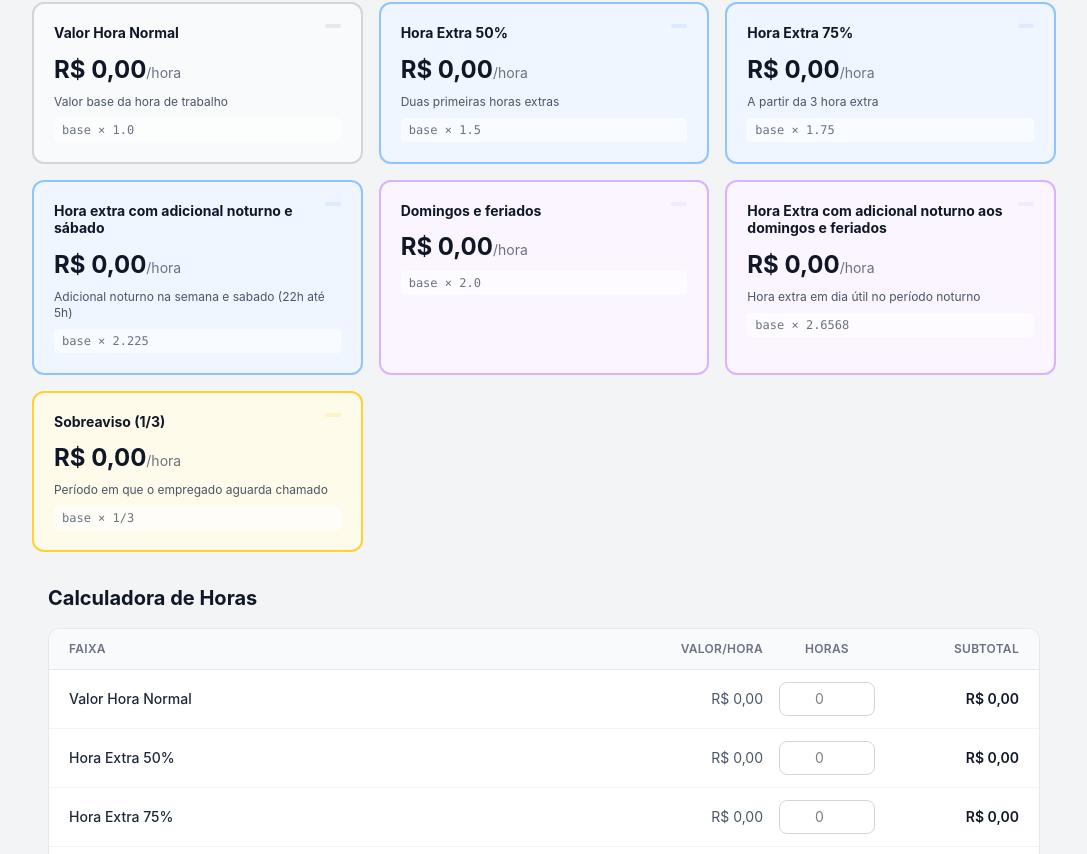
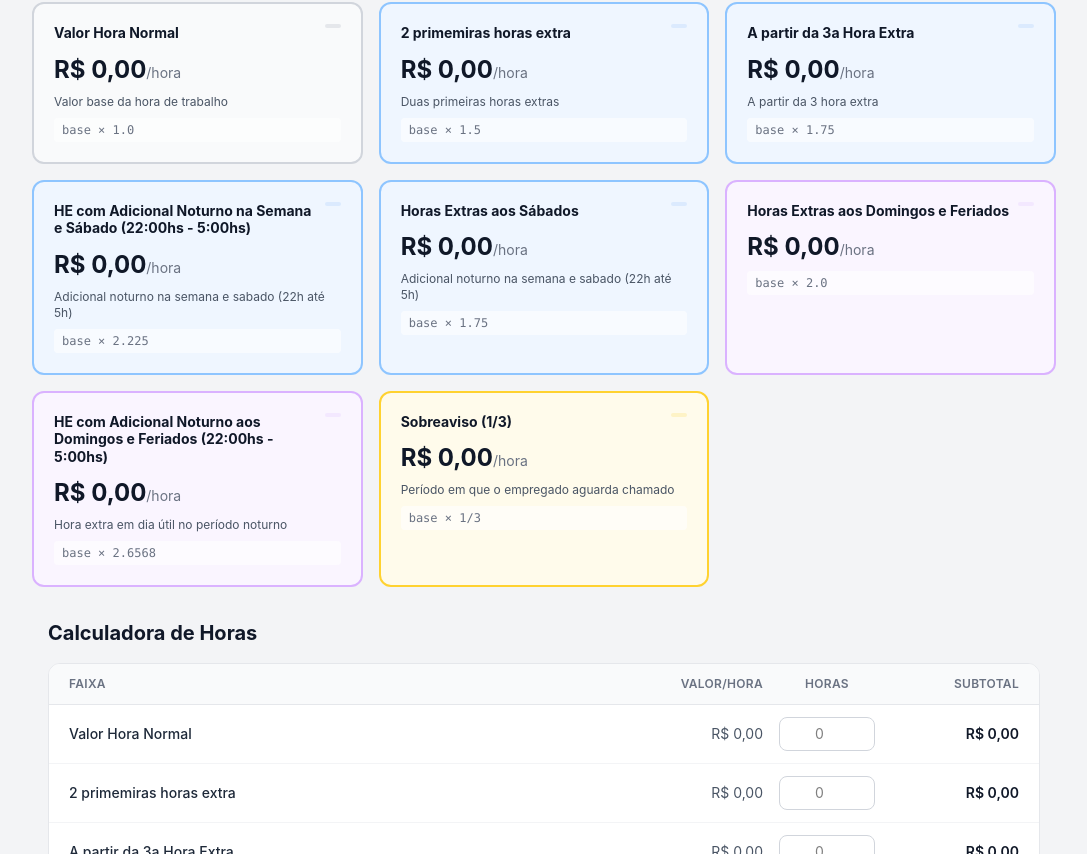
Before and after one commit to paulograbin/horasExtras, a React (Vite) app: page / in a window 1280 px wide. Shown: the part 266-1120 px from the top of the page, without its empty margins (96-1183 px from the left). Built offline with nearby package versions, Linux system fonts and the light colour scheme.

Commit message:
feat: persist state in localStorage and update band names
- Salary and hours inputs now survive page reloads via localStorage
- Updated band names and added "Horas Extras aos Sábados" band

```diff
--- a/src/App.tsx
+++ b/src/App.tsx
@@ -1,4 +1,4 @@
-import { useState, useMemo } from 'react';
+import { useState, useMemo, useEffect } from 'react';
 import { CONFIG } from './config';
 import { calculateAllBands } from './utils/calculations';
 import { Header } from './components/Header';
@@ -8,7 +8,14 @@ import { HoursCalculator } from './components/HoursCalculator';
 import { Footer } from './components/Footer';
 
 function App() {
-  const [salary, setSalary] = useState(0);
+  const [salary, setSalary] = useState(() => {
+    const saved = localStorage.getItem('salary');
+    return saved ? Number(saved) : 0;
+  });
+
+  useEffect(() => {
+    localStorage.setItem('salary', String(salary));
+  }, [salary]);
 
   const results = useMemo(
     () => calculateAllBands(salary, CONFIG),
--- a/src/components/HoursCalculator.tsx
+++ b/src/components/HoursCalculator.tsx
@@ -1,4 +1,4 @@
-import { useState } from 'react';
+import { useState, useEffect } from 'react';
 import type { CalculationResult } from '../types';
 import { formatBRL } from '../utils/calculations';
 
@@ -7,7 +7,14 @@ interface HoursCalculatorProps {
 }
 
 export function HoursCalculator({ results }: HoursCalculatorProps) {
-  const [hours, setHours] = useState<Record<string, number>>({});
+  const [hours, setHours] = useState<Record<string, number>>(() => {
+    const saved = localStorage.getItem('hours');
+    return saved ? JSON.parse(saved) : {};
+  });
+
+  useEffect(() => {
+    localStorage.setItem('hours', JSON.stringify(hours));
+  }, [hours]);
 
   const handleHoursChange = (bandId: string, value: string) => {
     const parsed = parseFloat(value);
--- a/src/config.ts
+++ b/src/config.ts
@@ -12,18 +12,6 @@ export const CONFIG: Config = {
   // Use 200 para jornada de 40h/semana, ou 180 para escala 12×36
   horasMensais: 200,
 
-
-  // 2 Primeiras Horas Extras 50%
-  // "A partir da 3a Hora Extra   // 75%"
-  // 	"HE com Adicional Noturno na Semana e Sábado (22:00hs - 5:00hs)
-  // 220,25%"	"Horas Extras
-  // aos Sábados
-  // 75%"	"Horas Extras aos Domingos e Feriados
-  // 100%"	"HE com Adicional Noturno aos Domingos e Feriados (22:00hs - 5:00hs)
-  // 265,68%"	"Sobreaviso
-  // 33%"
-
-
   bands: [
     {
       id: 'base',
@@ -35,7 +23,7 @@ export const CONFIG: Config = {
     },
     {
       id: 'extra50',
-      name: 'Hora Extra 50%',
+      name: '2 primemiras horas extra',
       description: 'Duas primeiras horas extras',
       multiplier: 1.5,
       legalBasis: '',
@@ -43,7 +31,7 @@ export const CONFIG: Config = {
     },
     {
       id: 'extra75',
-      name: 'Hora Extra 75%',
+      name: 'A partir da 3a Hora Extra',
       description: 'A partir da 3 hora extra',
       multiplier: 1.75,
       legalBasis: '',
@@ -51,15 +39,25 @@ export const CONFIG: Config = {
     },
     {
       id: 'extra100',
-      name: 'Hora extra com adicional noturno e sábado',
+      name: 'HE com Adicional Noturno na Semana e Sábado (22:00hs - 5:00hs)',
       description: 'Adicional noturno na semana e sabado (22h até 5h)',
       multiplier: 2.225,
       legalBasis: '',
       category: 'overtime',
     },
+
+    {
+      id: 'sabado75',
+      name: 'Horas Extras aos Sábados',
+      description: 'Adicional noturno na semana e sabado (22h até 5h)',
+      multiplier: 1.75,
+      legalBasis: '',
+      category: 'overtime',
+    },
+
     {
       id: 'domingo',
-      name: 'Domingos e feriados',
+      name: 'Horas Extras aos Domingos e Feriados',
       description: '',
       multiplier: 2,
       legalBasis: '',
@@ -67,7 +65,7 @@ export const CONFIG: Config = {
     },
     {
       id: 'extraNoturna50',
-      name: 'Hora Extra com adicional noturno aos domingos e feriados',
+      name: 'HE com Adicional Noturno aos Domingos e Feriados (22:00hs - 5:00hs)',
       description: 'Hora extra em dia útil no período noturno',
       multiplier: 2.6568, // 1.5 × 1.2
       legalBasis: '',
```
